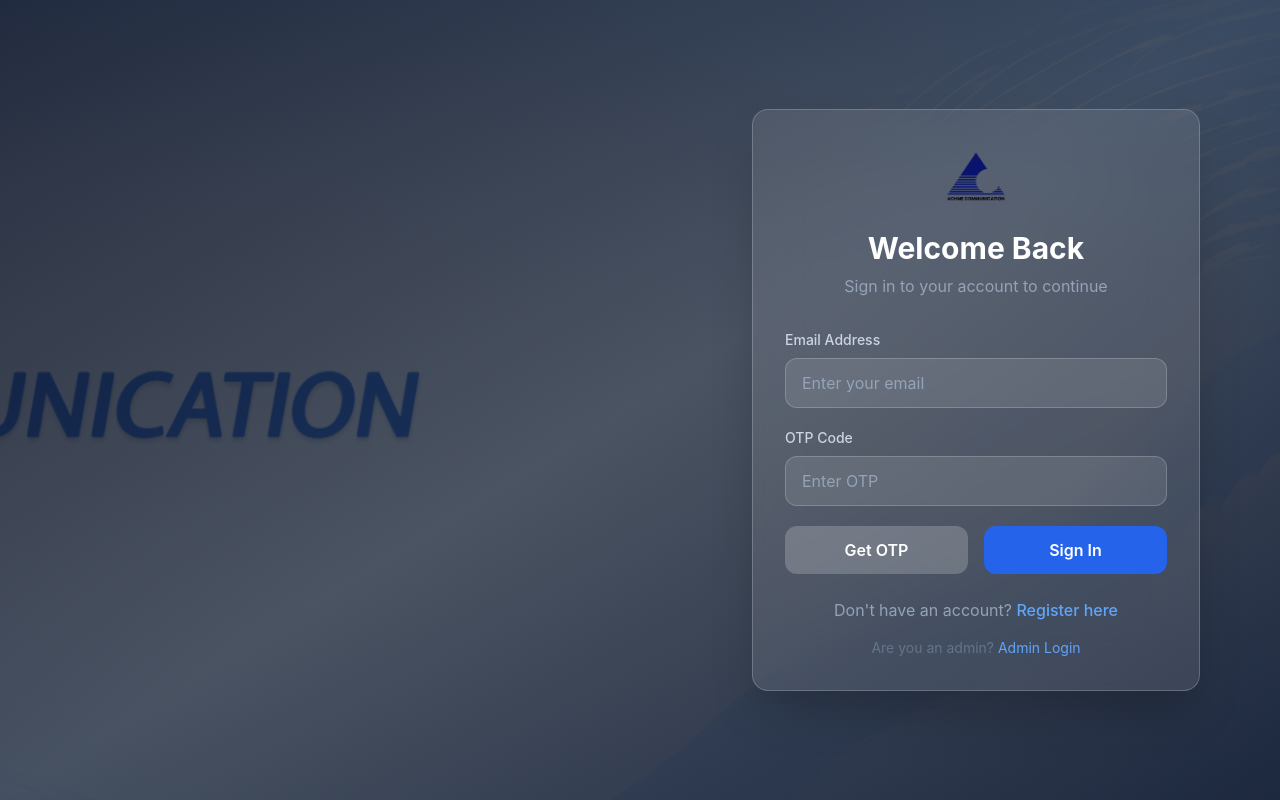
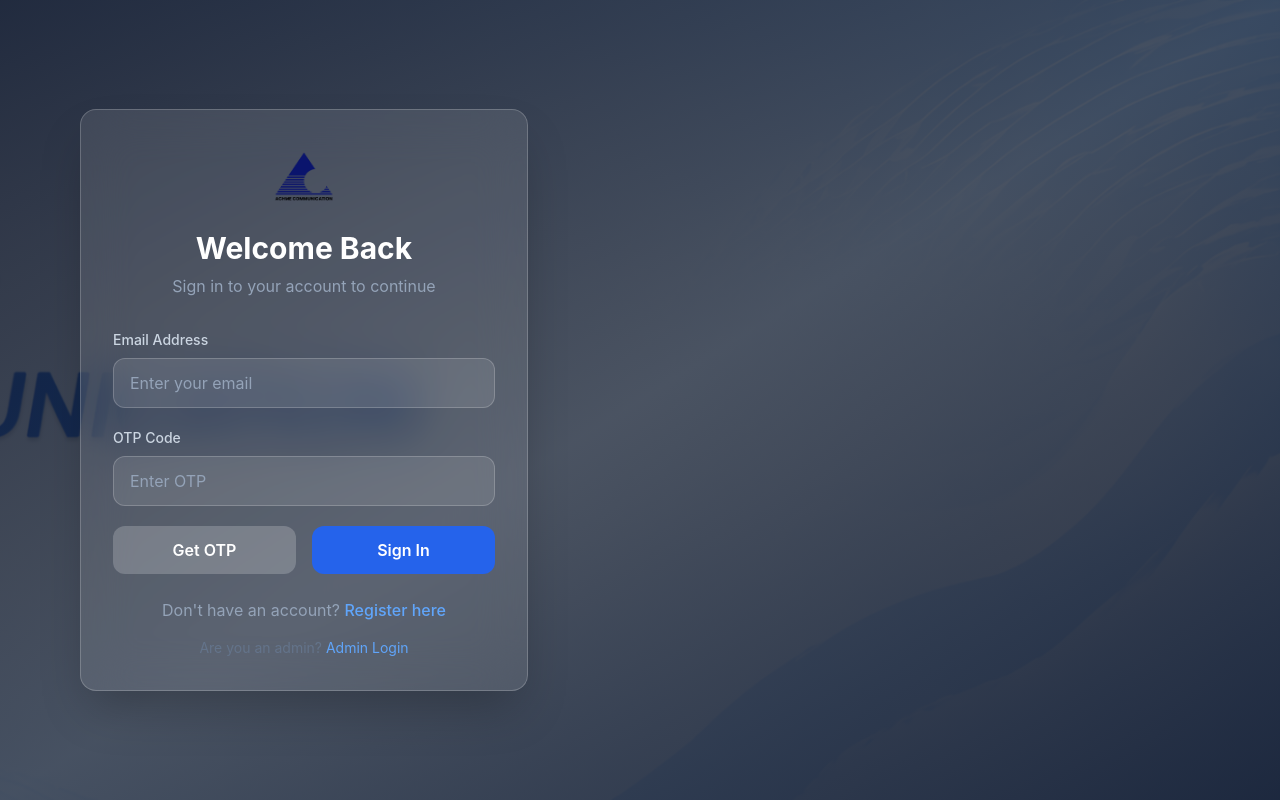
Before and after one commit to sparrow-003/Achme, a React (Create React App) app in the folder frontend/: page /login in a window 1280 px wide. Built offline with nearby package versions, Linux system fonts and the light colour scheme; no server answers.

Commit message:
Move login/register forms to left side corner

```diff
--- a/frontend/src/auth/LoginAdmin.jsx
+++ b/frontend/src/auth/LoginAdmin.jsx
@@ -71,7 +71,7 @@ export default function LoginAdmin() {
   };
 
   return (
-    <div className="min-h-screen flex items-center justify-end relative overflow-hidden pr-8 lg:pr-20">
+    <div className="min-h-screen flex items-center justify-start relative overflow-hidden pl-8 lg:pl-20">
       {/* Background Image */}
       <div className="absolute inset-0 z-0">
         <img
--- a/frontend/src/auth/login.jsx
+++ b/frontend/src/auth/login.jsx
@@ -71,7 +71,7 @@ export default function Login() {
   };
 
   return (
-    <div className="min-h-screen flex items-center justify-end relative overflow-hidden pr-8 lg:pr-20">
+    <div className="min-h-screen flex items-center justify-start relative overflow-hidden pl-8 lg:pl-20">
       {/* Background Image */}
       <div className="absolute inset-0 z-0">
         <img
--- a/frontend/src/auth/register.jsx
+++ b/frontend/src/auth/register.jsx
@@ -79,7 +79,7 @@ export default function Register() {
   };
 
   return (
-    <div className="min-h-screen flex items-center justify-end relative overflow-hidden pr-8 lg:pr-20">
+    <div className="min-h-screen flex items-center justify-start relative overflow-hidden pl-8 lg:pl-20">
       {/* Background Image */}
       <div className="absolute inset-0 z-0">
         <img
```
